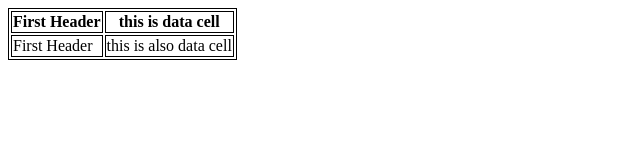
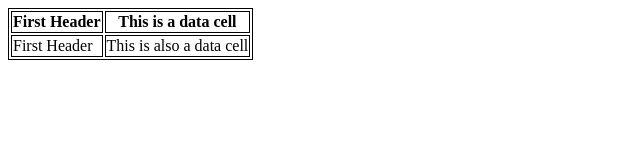
Before and after one commit to hexbyte-works/Odin_Projects, a plain HTML site: page Intermediate_HTML&CSS/tables.html in a window 1280 px wide. Shown: the whole page, without its empty margins (0-640 px from the left). Drawn offline with Linux system fonts and the light colour scheme.

Commit message:
making some changes to clean the tables file

```diff
--- a/Intermediate_HTML&CSS/tables.html
+++ b/Intermediate_HTML&CSS/tables.html
@@ -1,22 +1,29 @@
 <!DOCTYPE html>
 <html lang="en">
 <head>
+    <meta charset="UTF-8">
+    <meta name="viewport" content="width=device-width, initial-scale=1.0">
     <title>Table</title>
+
     <style>
-        table, td, th {
-        border: 1px solid black;
+        table,
+        th,
+        td {
+            border: 1px solid black;
         }
     </style>
 </head>
+
 <body>
     <table>
         <tr>
             <th>First Header</th>
-            <th>this is data cell</th>
+            <th>This is a data cell</th>
         </tr>
+
         <tr>
             <td>First Header</td>
-            <td>this is also data cell</td>
+            <td>This is also a data cell</td>
         </tr>
     </table>
 </body>
```
